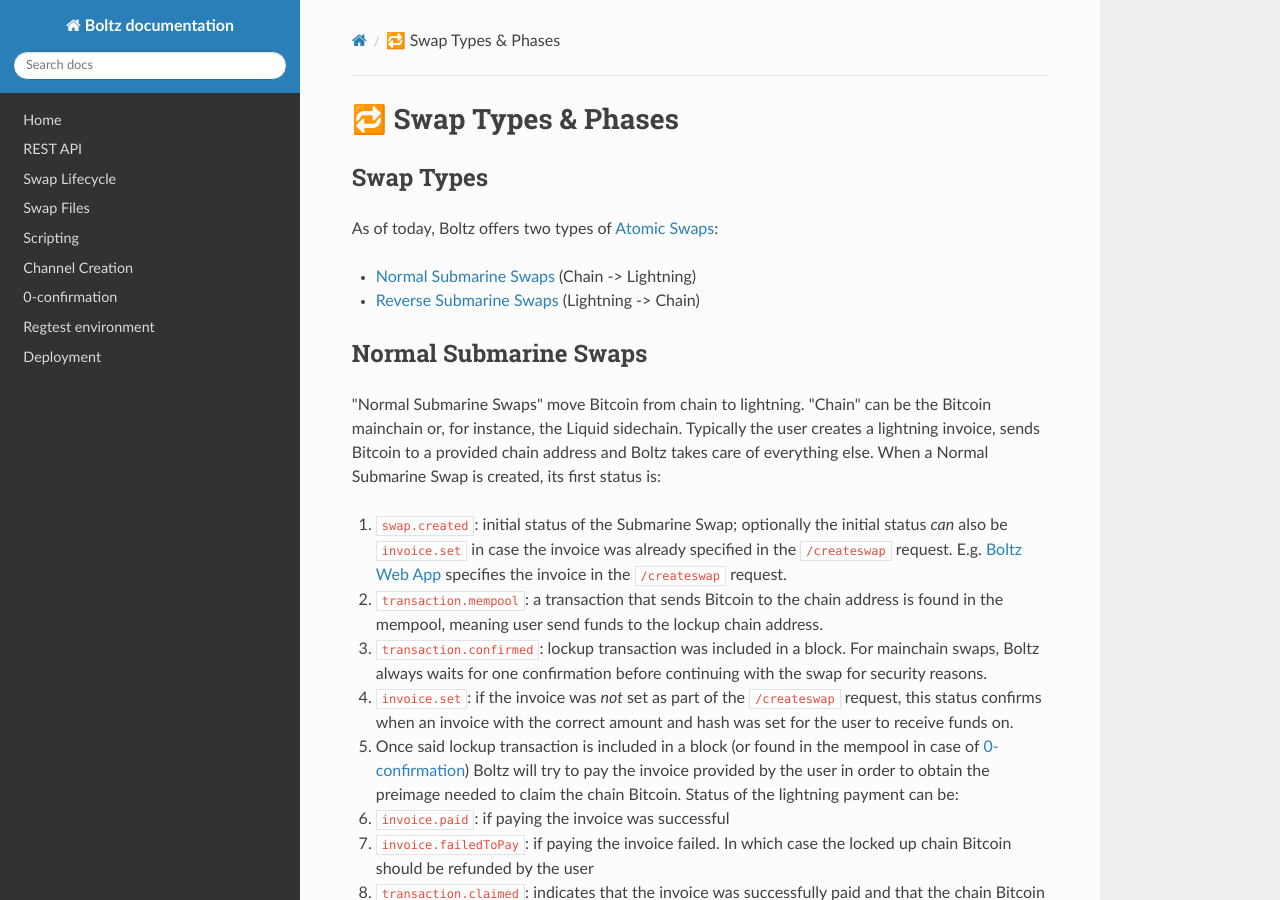
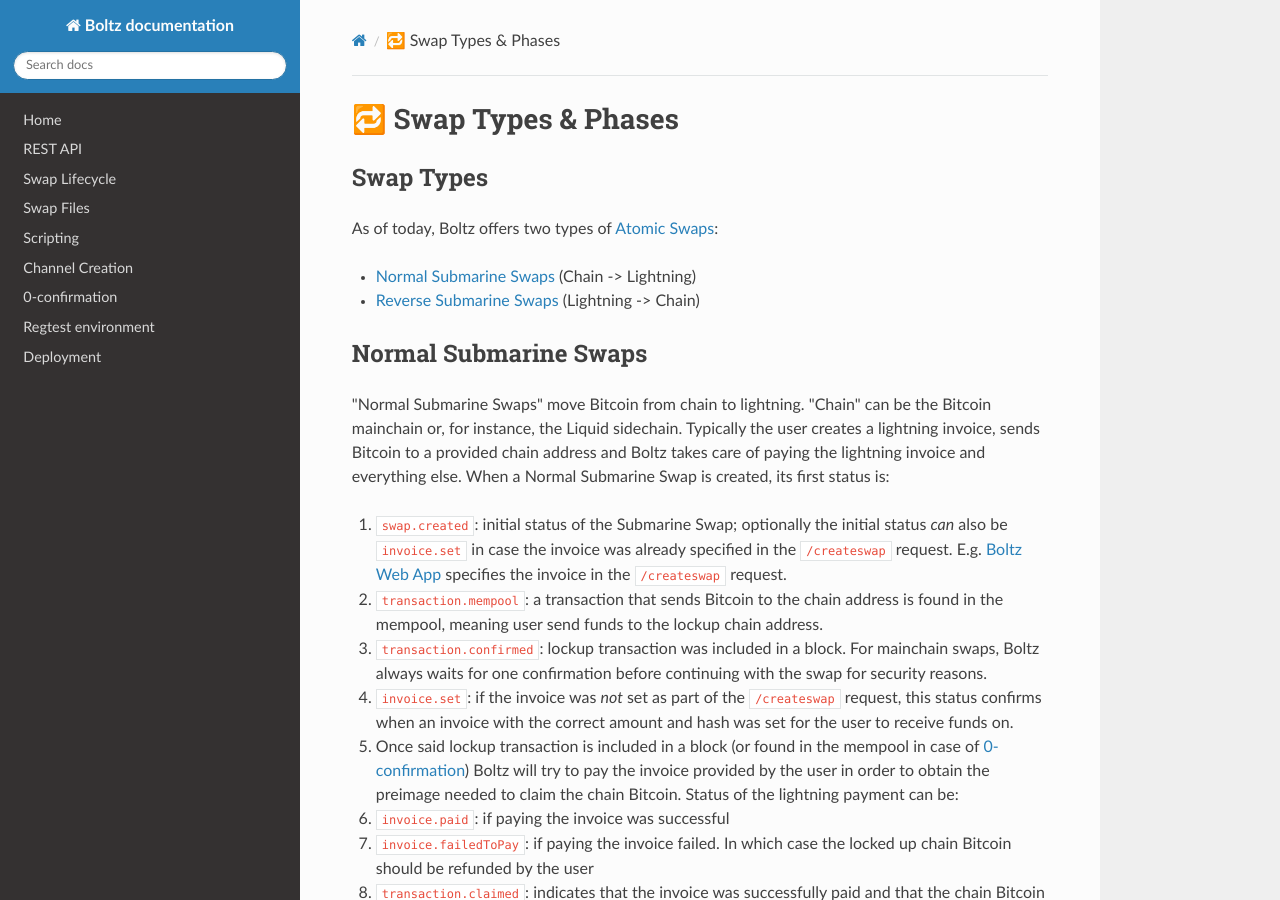
Before and after one commit to BoltzExchange/boltz-backend, an MkDocs documentation site: the page built from docs/README (1).md, in a window 1280 px wide and 900 px high. Built offline with MkDocs 1.6.1, drawn with Linux system fonts in a browser that asks for light colours; nearby versions of some CDN libraries.

Commit message:
GITBOOK-14: change request with no subject merged in GitBook

```diff
--- a/docs/README (1).md
+++ b/docs/README (1).md
@@ -15,7 +15,7 @@ As of today, Boltz offers two types of [Atomic Swaps](https://en.bitcoin.it/wiki
 
 ## Normal Submarine Swaps
 
-"Normal Submarine Swaps" move Bitcoin from chain to lightning. "Chain" can be the Bitcoin mainchain or, for instance, the Liquid sidechain. Typically the user creates a lightning invoice, sends Bitcoin to a provided chain address and Boltz takes care of everything else. When a Normal Submarine Swap is created, its first status is:
+"Normal Submarine Swaps" move Bitcoin from chain to lightning. "Chain" can be the Bitcoin mainchain or, for instance, the Liquid sidechain. Typically the user creates a lightning invoice, sends Bitcoin to a provided chain address and Boltz takes care of paying the lightning invoice and everything else. When a Normal Submarine Swap is created, its first status is:
 
 1. `swap.created`: initial status of the Submarine Swap; optionally the initial status _can_ also be `invoice.set` in case the invoice was already specified in the `/createswap` request. E.g. [Boltz Web App](https://github.com/BoltzExchange/boltz-web-app) specifies the invoice in the `/createswap` request.
 2. `transaction.mempool`: a transaction that sends Bitcoin to the chain address is found in the mempool, meaning user send funds to the lockup chain address.
```
